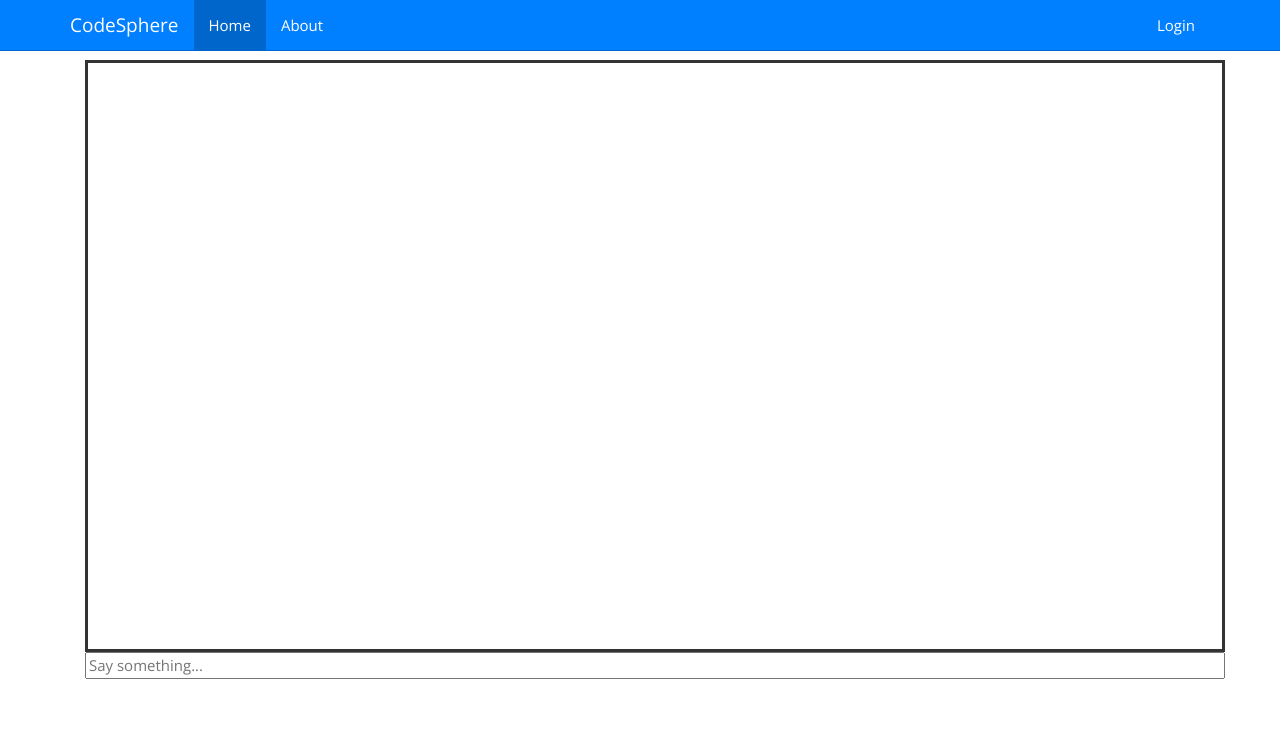
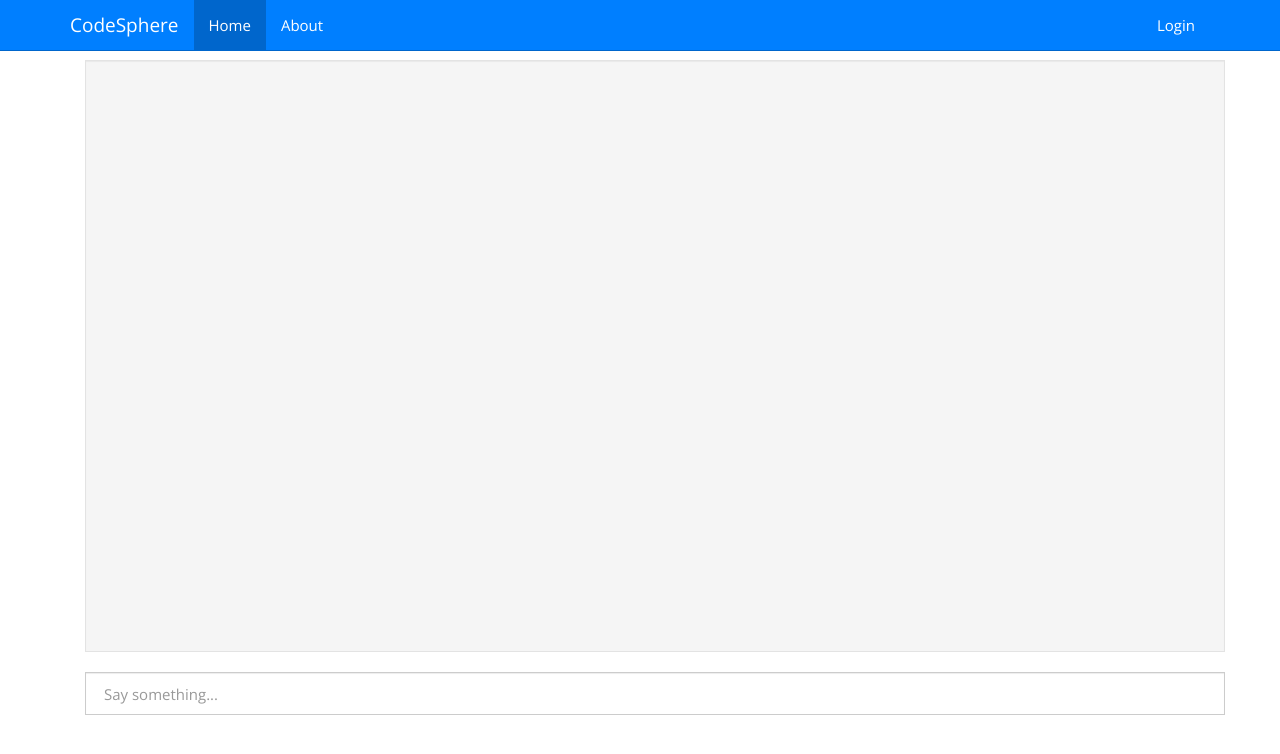
Before and after one commit to tjcsl/codesphere, a Flask app: template project/templates/chat/chat.html in a window 1280 px wide. Shown: the top 754 px of the page. Run offline with Flask 2, Linux system fonts and the light colour scheme; the template is opened without the code that fills it, so the values that code supplies are empty; parts of the project's set-up code (start-up, migrations or seed data) failed here and were passed over; some libraries are stand-ins or nearby versions.

Commit message:
make chat look nicer

```diff
--- a/project/templates/chat/chat.html
+++ b/project/templates/chat/chat.html
@@ -1,8 +1,7 @@
 {% extends 'navbar.html' %}
 {% block content %}
-<div id="chat" style="height:80%; width:100%; overflow:auto; border-style:solid;">
-</div>
-<input id="t" type="text" placeholder="Say something..." style="width:100%;" />
+    <div id="chat" style="height:80%; width:100%; overflow:auto; padding:20px;" class="well"></div>
+<input id="t" type="text" placeholder="Say something..." style="width:100%;" class="form-control" />
 <script src="http:////cdnjs.cloudflare.com/ajax/libs/socket.io/0.9.16/socket.io.min.js"></script>
 <script>
 
```
